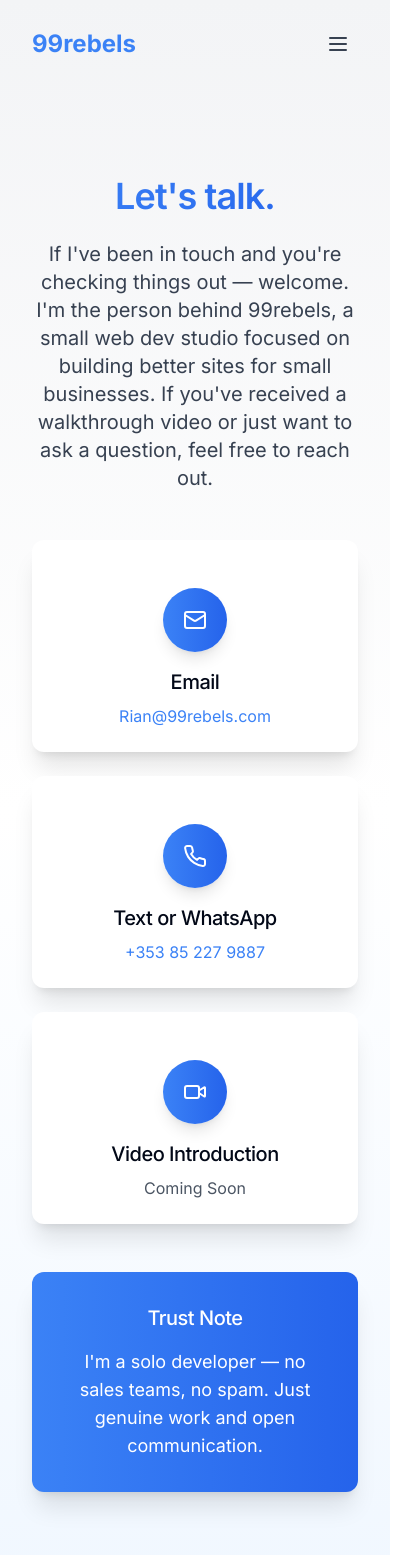
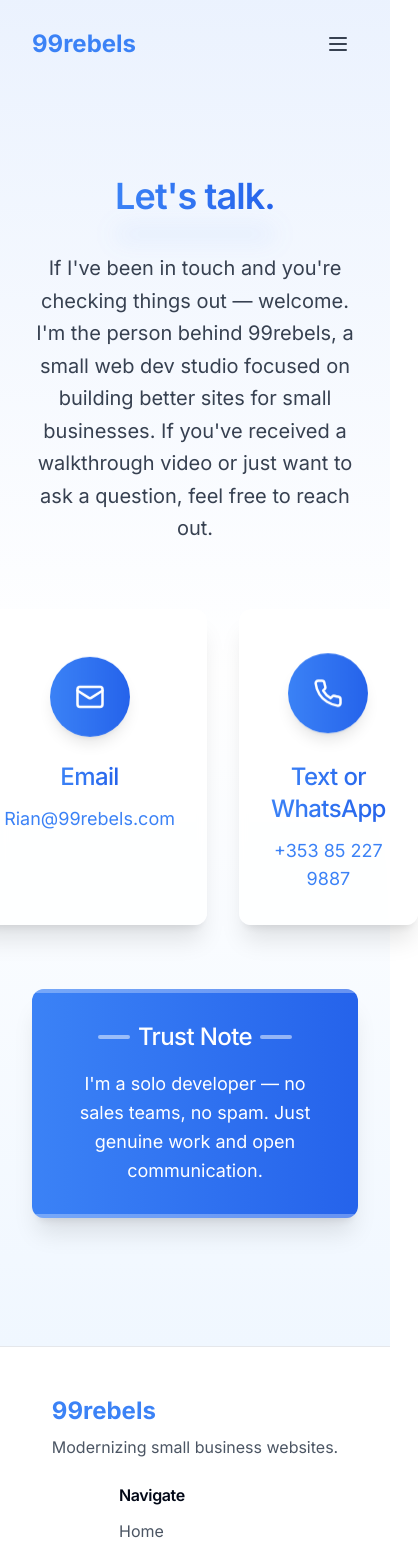
Before and after one commit to 99rebels/demo-first-web-revamp, a React (Vite) app: page /contact in a window 390 px wide. Shown: the top 1555 px of the page, 418 px wide, since content can reach past the window. Built offline with nearby package versions, Linux system fonts and the light colour scheme.

Commit message:
Refactor: Enhance contact page and overall style
Improved the contact page header with depth and styling, removed the video introduction box, and centered the remaining contact options. Enhanced the website's overall visual appeal with more stylish and interesting elements.

```diff
--- a/src/index.css
+++ b/src/index.css
@@ -1,3 +1,4 @@
+
 @import url('https://fonts.googleapis.com/css2?family=Inter:wght@300;400;500;600;700&display=swap');
 
 @tailwind base;
--- a/src/pages/Contact.tsx
+++ b/src/pages/Contact.tsx
@@ -2,72 +2,98 @@
 import Navbar from "@/components/Navbar";
 import Footer from "@/components/Footer";
 import { Card, CardContent } from "@/components/ui/card";
-import { Mail, Phone, Video } from "lucide-react";
+import { Mail, Phone } from "lucide-react";
+import { useEffect, useState } from "react";
 
 const ContactPage = () => {
+  const [isVisible, setIsVisible] = useState(false);
+
+  useEffect(() => {
+    const observer = new IntersectionObserver(
+      (entries) => {
+        if (entries[0].isIntersecting) {
+          setIsVisible(true);
+          observer.disconnect();
+        }
+      },
+      { threshold: 0.1 }
+    );
+
+    const element = document.getElementById('contact-section');
+    if (element) observer.observe(element);
+
+    return () => {
+      if (element) observer.disconnect();
+    };
+  }, []);
+
   return (
     <div className="min-h-screen flex flex-col">
       <Navbar />
-      <main className="flex-grow pt-28 pb-16 bg-gradient-to-b from-rebels-gray via-white to-[#f0f7ff]">
-        <section className="section">
+      <main className="flex-grow pt-28 pb-16 bg-gradient-to-b from-rebels-blue/10 via-white to-[#f0f7ff]">
+        <section id="contact-section" className="section">
           <div className="container mx-auto">
             <div className="max-w-4xl mx-auto">
-              <div className="text-center mb-12 animate-fade-in-up">
-                <h1 className="mb-6 bg-gradient-to-r from-rebels-blue to-rebels-darkblue bg-clip-text text-transparent">Let's talk.</h1>
-                <p className="text-xl text-gray-700 max-w-2xl mx-auto">
+              <div className={`text-center mb-16 transition-all duration-700 ${isVisible ? 'opacity-100 translate-y-0' : 'opacity-0 translate-y-10'}`}>
+                <div className="relative mb-6">
+                  <h1 className="inline-block mb-3 bg-gradient-to-r from-rebels-blue to-rebels-darkblue bg-clip-text text-transparent relative z-10">
+                    Let's talk.
+                  </h1>
+                  <div className="absolute -bottom-3 left-1/2 transform -translate-x-1/2 w-40 h-3 bg-rebels-blue/10 rounded-full blur-md"></div>
+                </div>
+                <p className="text-xl text-gray-700 max-w-2xl mx-auto leading-relaxed">
                   If I've been in touch and you're checking things out — welcome. I'm the person behind 99rebels, a small web dev studio focused on building better sites for small businesses. If you've received a walkthrough video or just want to ask a question, feel free to reach out.
                 </p>
               </div>
 
-              <div className="grid md:grid-cols-3 gap-6 animate-fade-in-up" style={{animationDelay: "0.2s"}}>
-                <Card className="border-0 shadow-xl transform hover:scale-105 transition-all duration-300">
-                  <CardContent className="p-6 flex flex-col items-center text-center">
-                    <div className="w-16 h-16 rounded-full bg-gradient-to-r from-rebels-blue to-rebels-darkblue flex items-center justify-center mb-4 mt-6 shadow-lg">
-                      <Mail className="text-white" size={24} />
+              <div className={`flex justify-center gap-8 transition-all duration-700 delay-200 ${isVisible ? 'opacity-100 translate-y-0' : 'opacity-0 translate-y-10'}`}>
+                <Card className="border-0 shadow-xl transform hover:scale-105 transition-all duration-300 backdrop-blur-sm bg-white/80">
+                  <CardContent className="p-8 flex flex-col items-center text-center">
+                    <div className="w-20 h-20 rounded-full bg-gradient-to-r from-rebels-blue to-rebels-darkblue flex items-center justify-center mb-6 mt-4 shadow-lg animate-float">
+                      <Mail className="text-white" size={30} />
                     </div>
-                    <h3 className="text-xl font-medium mb-2">Email</h3>
+                    <h3 className="text-2xl font-medium mb-3 bg-gradient-to-r from-rebels-blue to-rebels-darkblue bg-clip-text text-transparent">Email</h3>
                     <a
                       href="mailto:Rian@99rebels.com"
-                      className="text-rebels-blue hover:text-rebels-darkblue transition-colors"
+                      className="text-rebels-blue hover:text-rebels-darkblue transition-colors text-lg relative group"
                     >
                       Rian@99rebels.com
+                      <span className="absolute bottom-0 left-0 w-0 h-0.5 bg-rebels-blue transition-all duration-300 group-hover:w-full"></span>
                     </a>
                   </CardContent>
                 </Card>
 
-                <Card className="border-0 shadow-xl transform hover:scale-105 transition-all duration-300">
-                  <CardContent className="p-6 flex flex-col items-center text-center">
-                    <div className="w-16 h-16 rounded-full bg-gradient-to-r from-rebels-blue to-rebels-darkblue flex items-center justify-center mb-4 mt-6 shadow-lg">
-                      <Phone className="text-white" size={24} />
+                <Card className="border-0 shadow-xl transform hover:scale-105 transition-all duration-300 backdrop-blur-sm bg-white/80">
+                  <CardContent className="p-8 flex flex-col items-center text-center">
+                    <div className="w-20 h-20 rounded-full bg-gradient-to-r from-rebels-blue to-rebels-darkblue flex items-center justify-center mb-6 mt-4 shadow-lg animate-float" style={{ animationDelay: "1s" }}>
+                      <Phone className="text-white" size={30} />
                     </div>
-                    <h3 className="text-xl font-medium mb-2">Text or WhatsApp</h3>
+                    <h3 className="text-2xl font-medium mb-3 bg-gradient-to-r from-rebels-blue to-rebels-darkblue bg-clip-text text-transparent">Text or WhatsApp</h3>
                     <a
                       href="tel:+353852279887"
-                      className="text-rebels-blue hover:text-rebels-darkblue transition-colors"
+                      className="text-rebels-blue hover:text-rebels-darkblue transition-colors text-lg relative group"
                     >
                       +353 85 227 9887
+                      <span className="absolute bottom-0 left-0 w-0 h-0.5 bg-rebels-blue transition-all duration-300 group-hover:w-full"></span>
                     </a>
-                  </CardContent>
-                </Card>
-
-                <Card className="border-0 shadow-xl transform hover:scale-105 transition-all duration-300">
-                  <CardContent className="p-6 flex flex-col items-center text-center">
-                    <div className="w-16 h-16 rounded-full bg-gradient-to-r from-rebels-blue to-rebels-darkblue flex items-center justify-center mb-4 mt-6 shadow-lg">
-                      <Video className="text-white" size={24} />
-                    </div>
-                    <h3 className="text-xl font-medium mb-2">Video Introduction</h3>
-                    <p className="text-gray-600">Coming Soon</p>
                   </CardContent>
                 </Card>
               </div>
 
-              <Card className="border-0 shadow-xl mt-12 animate-fade-in-up bg-gradient-to-r from-rebels-blue to-rebels-darkblue text-white" style={{animationDelay: "0.4s"}}>
-                <CardContent className="p-8 text-center">
-                  <h3 className="text-xl font-medium mb-4">Trust Note</h3>
-                  <p className="text-lg">
+              <Card className="border-0 shadow-xl mt-16 max-w-2xl mx-auto transition-all duration-700 delay-400 bg-gradient-to-r from-rebels-blue to-rebels-darkblue text-white backdrop-filter backdrop-blur-lg overflow-hidden relative group transform hover:translate-y-[-5px] hover:shadow-2xl">
+                <div className="absolute inset-0 bg-gradient-to-r from-rebels-blue/30 to-rebels-darkblue/30 opacity-0 group-hover:opacity-100 transition-opacity duration-300"></div>
+                <div className="absolute top-0 left-0 right-0 h-1 bg-white/30"></div>
+                <CardContent className="p-8 text-center relative">
+                  <h3 className="text-2xl font-medium mb-4 flex items-center justify-center gap-2">
+                    <span className="w-8 h-1 bg-white/50 rounded-full"></span>
+                    Trust Note
+                    <span className="w-8 h-1 bg-white/50 rounded-full"></span>
+                  </h3>
+                  <p className="text-lg leading-relaxed">
                     I'm a solo developer — no sales teams, no spam. Just genuine work and open communication.
                   </p>
                 </CardContent>
+                <div className="absolute bottom-0 left-0 right-0 h-1 bg-white/30"></div>
               </Card>
             </div>
           </div>
```
